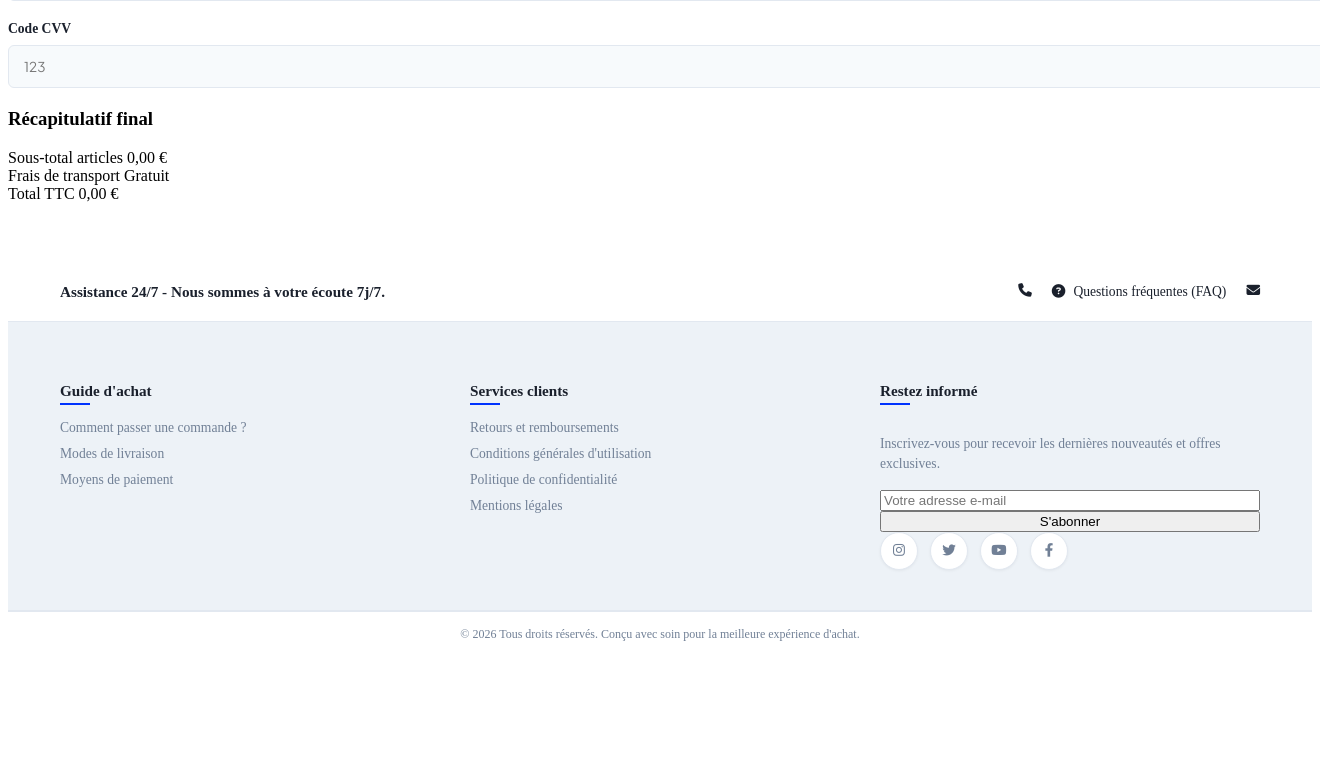
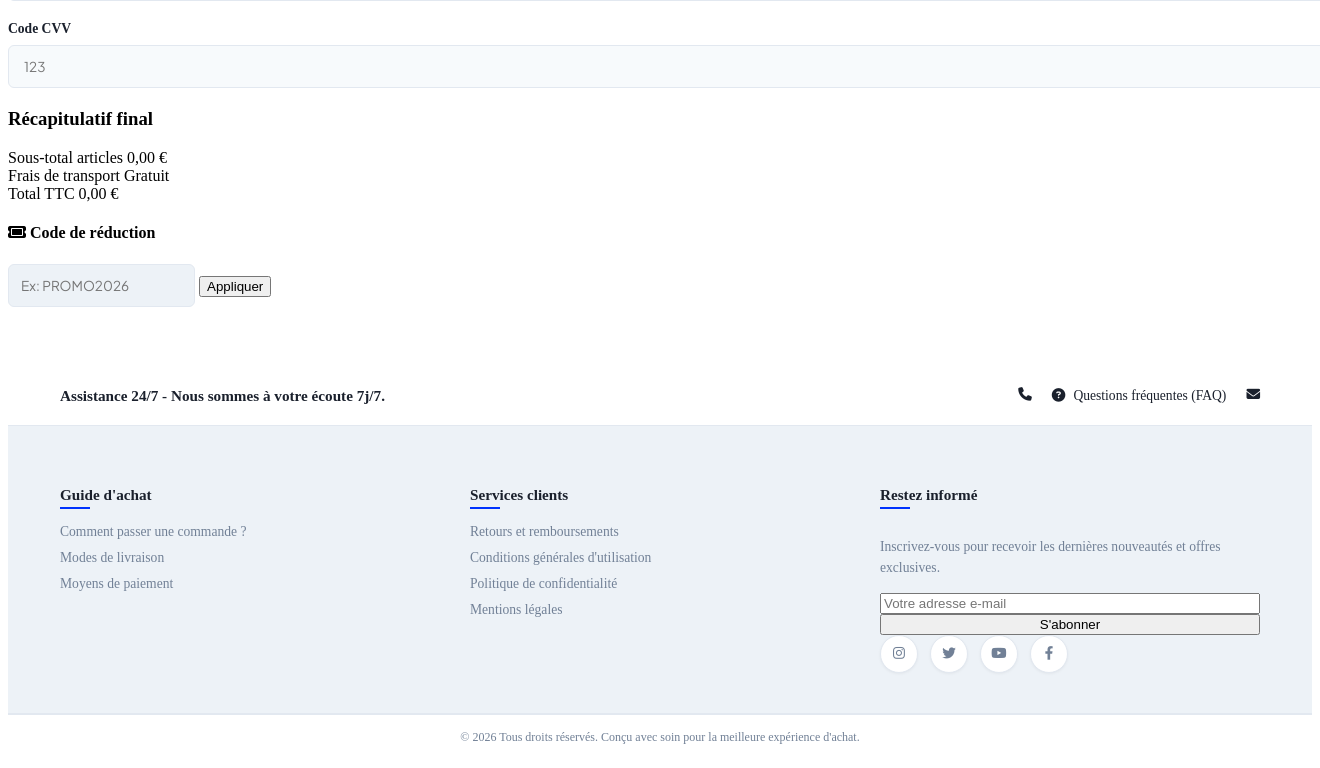
Before and after one commit to jawad-zafari/maboutique, a PHP site: template views/order/step4_payment.php in a window 1320 px wide; the page is wider, and only the part inside the window is pictured. Shown: the part 1018-1786 px from the top of that part. Before the commit the page ends 1659 px from the top of that part, so only its background shows below. Run offline with PHP 8.4, Linux system fonts and the light colour scheme; the template is opened without the code that fills it, so the values that code supplies are empty; a stand-in replaces the project's code that opens the database connection; style sheets or scripts are compiled from the project's sources; some libraries are stand-ins or nearby versions.

Commit message:
appliquer un code de réduction

```diff
--- a/views/order/step4_payment.php
+++ b/views/order/step4_payment.php
@@ -149,3 +149,15 @@ $csrfToken = $this->e($data['csrf_token'] ?? '');
                             <span id="finalTotalAmount" class="value color-success font-size-large"><?= number_format($finalTotal, 2, ',', ' ') ?> €</span>
                         </div>
                     </div>
+
+                    <div class="summary-line-separator"></div>
+
+                    <div class="summary-promo-section margin-top-sm">
+                        <h4 class="summary-sub-title"><i class="fa-solid fa-ticket" aria-hidden="true"></i> Code de réduction</h4>
+                        <div class="promo-code-input-flex-row margin-top-sm">
+                            <input type="text" id="codePromoInput" name="code_promo" class="form-control code-promo-field" placeholder="Ex: PROMO2026" autocomplete="off">
+                            <button type="button" id="btnVerifyPromo" class="btn-stepper-secondary">Appliquer</button>
+                        </div>
+                    </div>
+
+                    <div class="summary-line-separator"></div>
```
